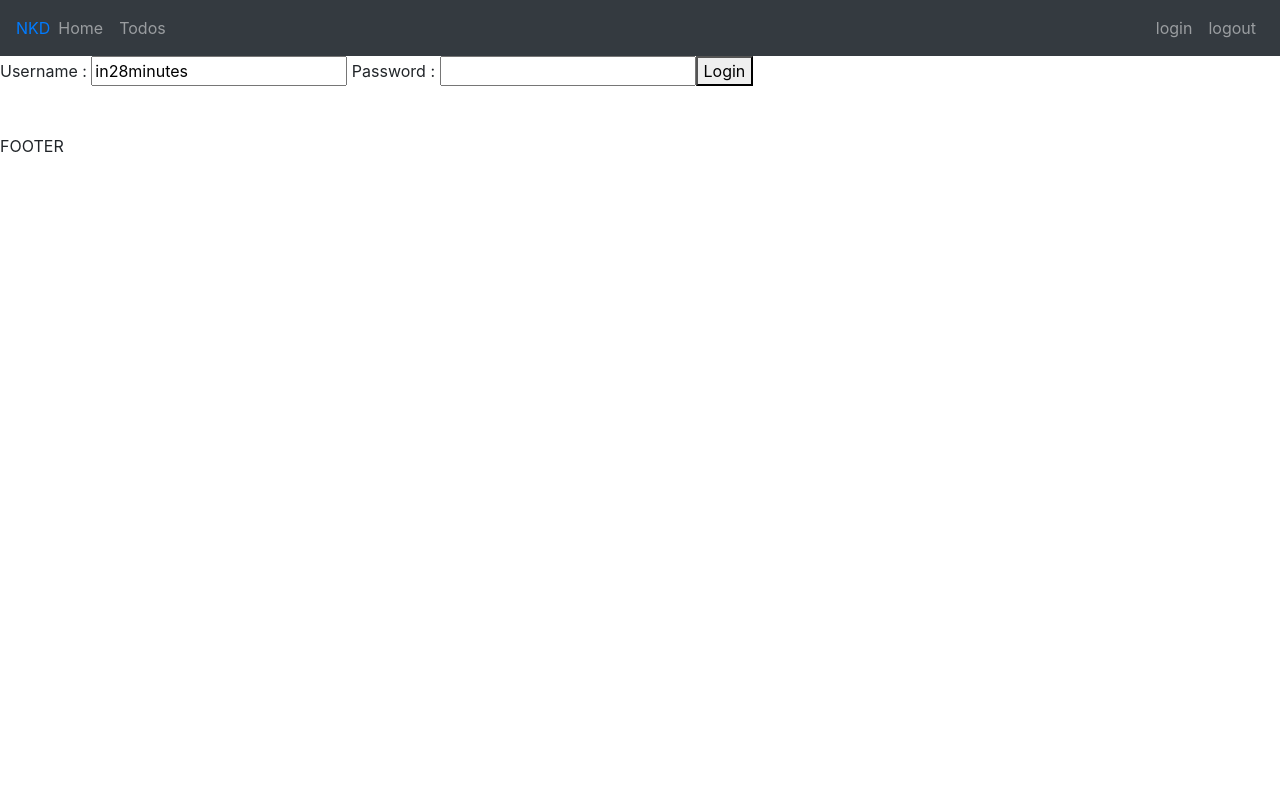
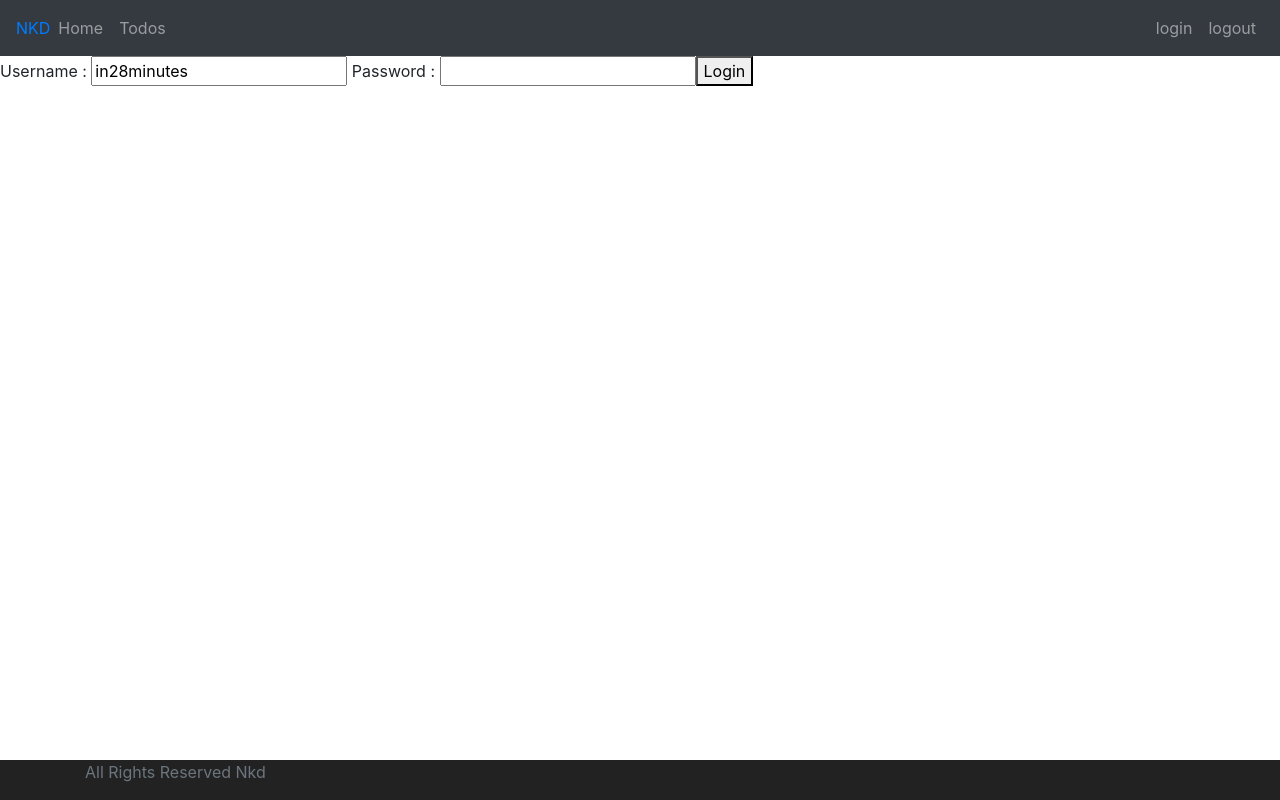
Before and after one commit to nguetcheu/todoApp-Frontend, an Angular app: page / in a window 1280 px wide. Built offline with nearby package versions, Linux system fonts and the light colour scheme.

Commit message:
Style footer ok

```diff
--- a/src/app/footer/footer.component.css
+++ b/src/app/footer/footer.component.css
@@ -0,0 +1,7 @@
+.footer {
+  position: absolute;
+  bottom: 0;
+  width: 100%;
+  height: 40px;
+  background-color: #222222;
+}
--- a/src/app/footer/footer.component.html
+++ b/src/app/footer/footer.component.html
@@ -1,2 +1,5 @@
-<br /><br />
-FOOTER
+<footer class="footer">
+  <div class="container">
+    <span class="text-muted">All Rights Reserved Nkd</span>
+  </div>
+</footer>
```
